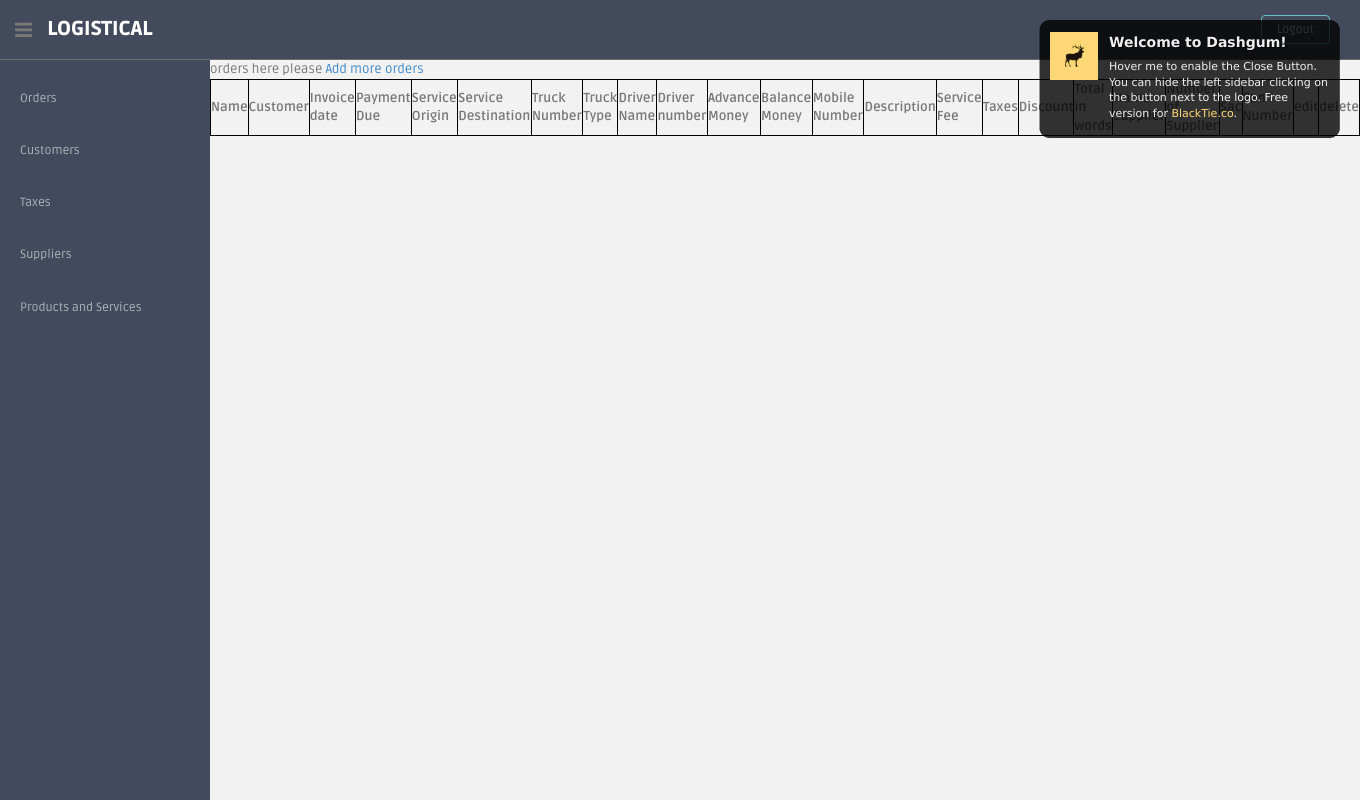
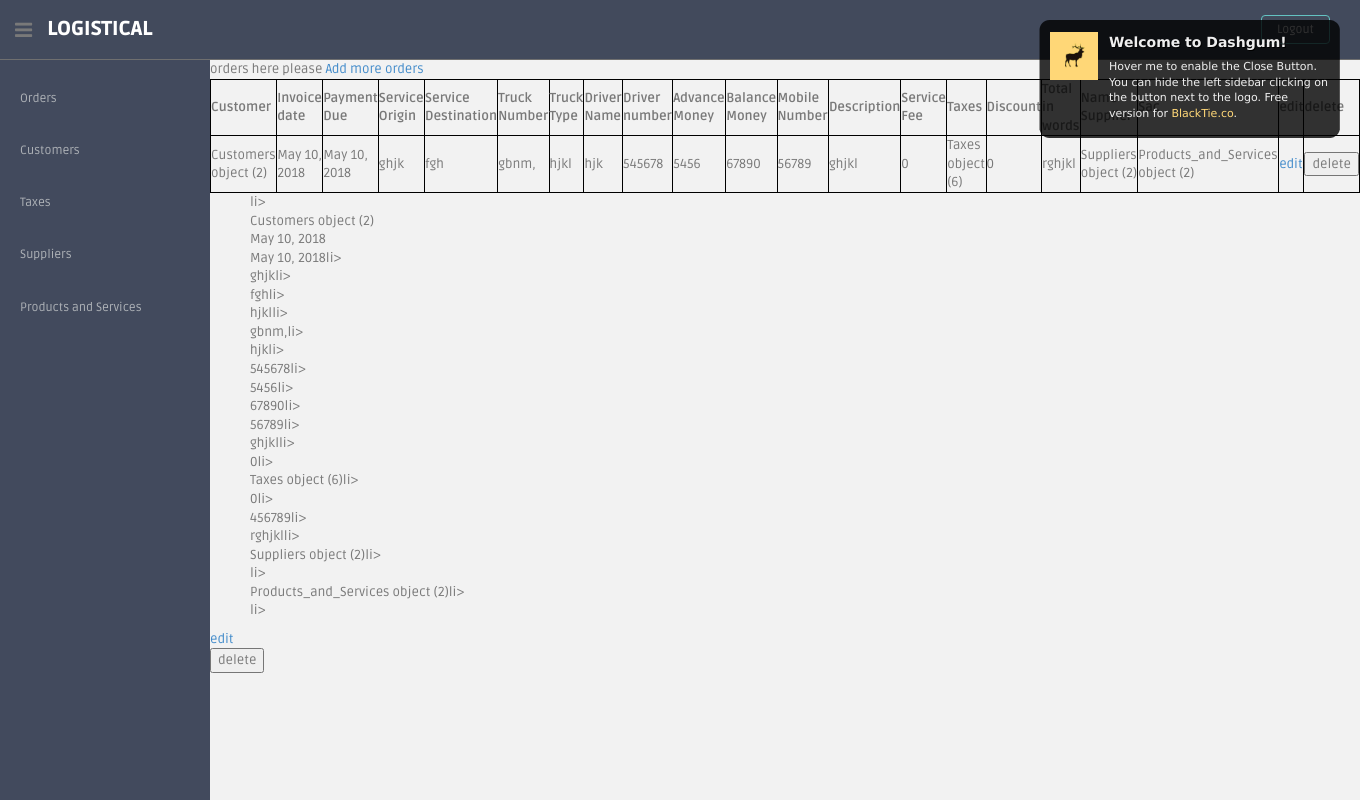
Before and after one commit to mukul96/Logistics, a Django app: page / in a window 1360 px wide. Run offline with Django 3.2, Linux system fonts and the light colour scheme; a user stored in the database is signed in; data comes from the database, SQL or seed files in the repository; data that the repository does not hold is empty; some libraries are stand-ins or nearby versions.

Commit message:
orders foreign key relation

```diff
--- a/Logistical/models.py
+++ b/Logistical/models.py
@@ -36,26 +36,23 @@
     tax_rate=models.IntegerField()
 
 class Orders(models.Model):
-    name=models.CharField(max_length=256)
-    customer=models.ForeignKey(Customers,on_delete=models.CASCADE)
+    description = models.TextField()
     invoice_date=models.DateField(default=datetime.datetime.now())
-    payment_due=models.DateField()
+    payment_due=models.DateField(default=datetime.datetime.now())
     service_origin=models.CharField(max_length=512)
     service_destination=models.CharField(max_length=512)
-    truck_number=models.TextField()
-    truck_type=models.TextField()
+    truck_number=models.CharField(max_length=512)
+    truck_type=models.CharField(max_length=512)
     driver_name=models.CharField(max_length=256)
     driver_number=models.IntegerField()
-    advance_money=models.IntegerField()
+    advance_money=models.IntegerField(default=0)
     balance_money=models.IntegerField()
     mobile_number=models.IntegerField()
-    description = models.TextField()
-    service_fee = models.IntegerField()
-    taxes = models.IntegerField()
-    discount = models.IntegerField()
+    service_fee = models.IntegerField(default=0)
+    discount = models.IntegerField(default=0)
     total = models.IntegerField()
     total_in_words = models.TextField()
+    customer = models.ForeignKey(Customers, on_delete=models.CASCADE)
     name_supplier= models.ForeignKey(Suppliers, related_name="name_supplier", on_delete=models.CASCADE)
-    number_supplier = models.ForeignKey(Suppliers, related_name="number_supplier", on_delete=models.CASCADE)
-    pan_number = models.ForeignKey(Suppliers, related_name="panNumber", on_delete=models.CASCADE)
     sac = models.ForeignKey(Products_and_Services, related_name="saca", on_delete=models.CASCADE)
+    taxes = models.ForeignKey(Taxes, on_delete=models.CASCADE)
--- a/Logistical/templates/orders.html
+++ b/Logistical/templates/orders.html
@@ -11,7 +11,7 @@
 <table style="width: auto">
         <tr>
 
-			<th> Name</th>
+
             <th>Customer </th>
             <th>Invoice date</th>
             <th>Payment Due</th>
@@ -30,9 +30,9 @@
             <th>Discount</th>
             <th>Total in words</th>
             <th>Name Supplier</th>
-            <th>Number of Supplier</th>
+
             <th>Sac</th>
-            <th>Pan Number</th>
+
             <th>edit</th>
             <th>delete</th>
 </tr>
@@ -43,7 +43,7 @@
 
 
                 <tr>
-				<td>{{ o.name }}</td>
+
 				<td>{{ o.customer }}</td>
 				<td>{{ o.invoice_date }}</td>
                 <td>{{ o.payment_due }}</td>
@@ -62,9 +62,9 @@
                 <td>{{ o.discount }}</td>
                 <td>{{ o.total_in_words }}</td>
                 <td>{{ o.name_supplier }}</td>
-                <td>{{ o.number_supplier }}</td>
+
                 <td>{{ o.sac}}</td>
-                <td>{{ o.pan_number}}</td>
+
                 <td><a href="orders_form/edit/{{ o.id }}/" >edit</a></td>
                 <td><form action="{% url 'orders_delete' %}" method="post">{% csrf_token %}
                  <input type="hidden" name="id" value={{ o.id }}>
--- a/Logistical/views.py
+++ b/Logistical/views.py
@@ -109,20 +109,15 @@
     if request.method == 'POST':
 
         form = OrdersForm(request.POST)
-       # print(form.mobile_number)
         if form.is_valid():
-            print("checking\n\n\n")
-            # save the model to database, directly from the form:
-            Orders = form.save(commit=False)  # reference to my_model is often not needed at all, a simple form.save() is ok
-            # alternatively
-            # my_model = form.save(commit=False)  # create model, but don't save to database
-            # my.model.something = whatever  # if I need to do something before saving it
-            Orders.save()
+            form.save()
             return redirect(reverse('orders'))
+        return redirect(reverse('orders'))
     else:
-        form = OrdersForm
+        form=OrdersForm
         context_data = {'form': form}
         return render(request, 'orders_form.html', context_data)
+
 
 @login_required(login_url='/login')
 def tax_form_edit(request,id=None):
```
Also changed, not shown: Logistical/forms.py (+4 -5 lines), Logistical/migrations/0007_auto_20180508_1732.py (added), Logistical/migrations/0008_auto_20180510_0722.py (added), Logistical/migrations/0009_auto_20180510_0722.py (added), db.sqlite3.
